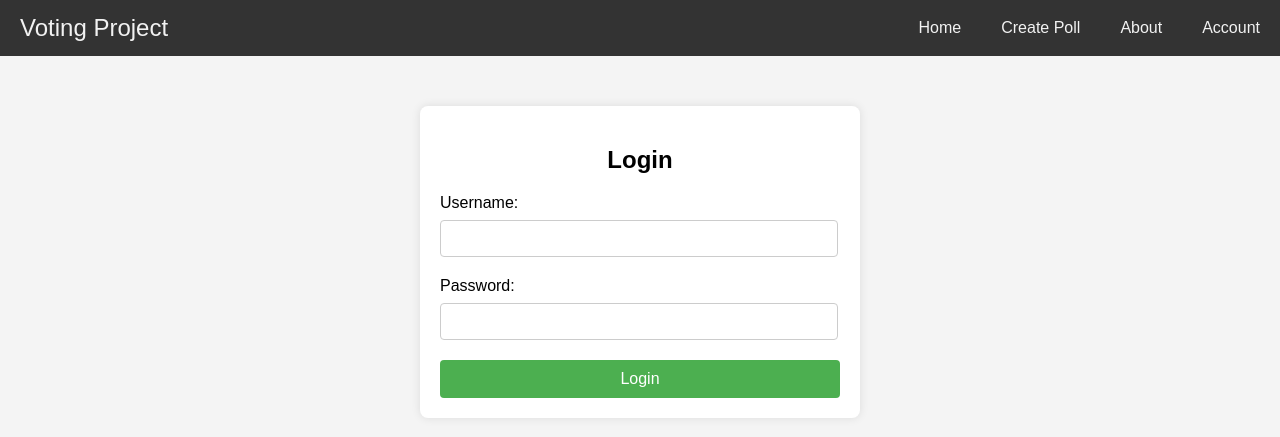
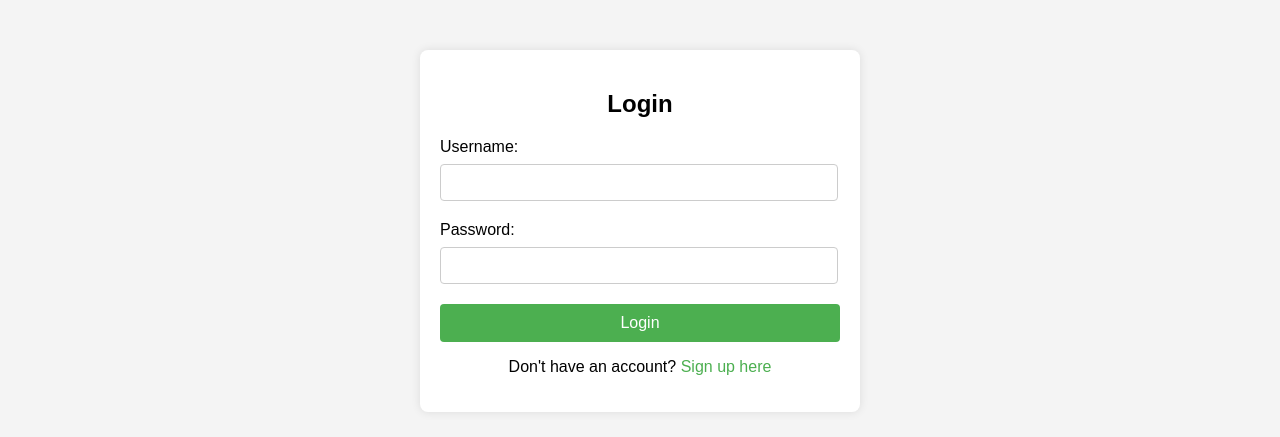
Before and after one commit to MaheelLLC/CIS-375-Vote-Project, a Django app: page /vote/login/ in a window 1280 px wide. Shown: the top 437 px of the page. Run offline with Django 5.2, Linux system fonts and the light colour scheme.

Commit message:
Add login requirement for all views and implement login/signup functionality
- Created `LoginRequiredMiddleware` in `vote_app/middleware.py` to enforce login requirement for all views except for login, signup, and password reset pages.
- Updated `settings.py` to include `LoginRequiredMiddleware` in the MIDDLEWARE list.
- Configured `LOGIN_EXEMPT_URLS` in `settings.py` to specify URLs that should be accessible without login.
- Modified `urls.py` in `voting_project` to properly include and configure URL patterns.
- Updated `vote_app/urls.py` to ensure correct URL names and exemption for login and signup views.
- Added and modified templates for login and signup pages:
  - `vote_app/templates/vote_app/loginPage.html`
  - `vote_app/templates/vote_app/registerPage.html`
- Ensured that login, signup, and password reset pages are accessible without authentication, while all other pages require a user to be logged in.
- Tested the implementation to verify that login-required middleware and exempt URLs are functioning correctly.

```diff
--- /dev/null
+++ b/vote_app/middleware.py
@@ -0,0 +1,26 @@
+# vote_app/middleware.py
+
+from django.conf import settings
+from django.shortcuts import redirect
+from django.urls import reverse
+
+class LoginRequiredMiddleware:
+    """
+    Middleware that requires a user to be authenticated to access any view
+    except for the specified exempt views.
+    """
+
+    def __init__(self, get_response):
+        self.get_response = get_response
+        self.exempt_urls = [reverse('login'), reverse('signup')]
+        # Add other URLs that should be exempt from login requirement here
+        if hasattr(settings, 'LOGIN_EXEMPT_URLS'):
+            self.exempt_urls += [url for url in settings.LOGIN_EXEMPT_URLS]
+
+    def __call__(self, request):
+        if not request.user.is_authenticated:
+            path = request.path_info
+            if not any(path.startswith(url) for url in self.exempt_urls):
+                return redirect('login')
+        response = self.get_response(request)
+        return response
--- a/vote_app/templates/vote_app/loginPage.html
+++ b/vote_app/templates/vote_app/loginPage.html
@@ -10,38 +10,6 @@
             margin: 0;
             padding: 0;
             background-color: #f4f4f4;
-        }
-        .navbar {
-            overflow: hidden;
-            background-color: #333;
-            display: flex;
-            justify-content: space-between;
-            align-items: center;
-        }
-        .navbar .title {
-            color: #f2f2f2;
-            padding: 14px 20px;
-            text-decoration: none;
-            font-size: 1.5em;
-        }
-        .navbar .menu {
-            display: flex;
-        }
-        .navbar a {
-            float: left;
-            display: block;
-            color: #f2f2f2;
-            text-align: center;
-            padding: 14px 20px;
-            text-decoration: none;
-        }
-        .navbar a:hover {
-            background-color: #ddd;
-            color: black;
-        }
-        .navbar .active {
-            background-color: #4CAF50; /* Highlight color */
-            color: white;
         }
         .login-container {
             max-width: 400px;
@@ -81,24 +49,24 @@
         .login-container input[type="submit"]:hover {
             background-color: #45a049;
         }
+        .login-container p {
+            text-align: center;
+        }
+        .login-container a {
+            color: #4CAF50;
+            text-decoration: none;
+        }
+        .login-container a:hover {
+            text-decoration: underline;
+        }
     </style>
 </head>
 <body>
 
-<div class="navbar">
-    <div class="title">Voting Project</div>
-    <div class="menu">
-        <a href="{% url 'home' %}">Home</a>
-        <a href="{% url 'create_poll' %}">Create Poll</a>
-        <a href="{% url 'about' %}">About</a>
-        <a href="{% url 'account' %}">Account</a>
-    </div>
-</div>
-
 <div class="login-container">
     <h2>Login</h2>
     <form action="{% url 'login' %}" method="post">
-       <!---- {% csrf_token %} ---->
+        {% csrf_token %}
         <label for="username">Username:</label>
         <input type="text" id="username" name="username" required>
 
@@ -107,6 +75,7 @@
 
         <input type="submit" value="Login">
     </form>
+    <p>Don't have an account? <a href="{% url 'signup' %}">Sign up here</a></p>
 </div>
 
 </body>
--- a/vote_app/urls.py
+++ b/vote_app/urls.py
@@ -3,18 +3,18 @@ from django.contrib.auth.decorators import login_required
 from . import views
 
 urlpatterns = [
-    path('', login_required(views.homepage), name='home'),
-    path('about/', login_required(views.about), name='about'),
-    path('account/', login_required(views.account), name='account'),
-    path('create-poll/', login_required(views.create_poll), name='create_poll'),
-    path('submit-poll/', login_required(views.submit_poll), name='submit_poll'),
-    path('manage-elections/', login_required(views.manage_elections), name='manage_elections'),
-    path('change-password/', login_required(views.change_password), name='change_password'),
-    path('submit-password/', login_required(views.submit_password), name='submit_password'),
-    path('index/', login_required(views.index), name='index'),  # Root URL for the app
-    path('index/<int:id>/', login_required(views.index_id), name='index_id'),  # URL with an integer ID
-    path('main/', login_required(views.main), name='main'),  # Additional URL for the 'main' view
-    path('dashboard/', login_required(views.dashboard), name='dashboard'),  # URL for the 'dashboard' view
+    path('', views.homepage, name='home'),
+    path('about/', views.about, name='about'),
+    path('account/', views.account, name='account'),
+    path('create-poll/', views.create_poll, name='create_poll'),
+    path('submit-poll/', views.submit_poll, name='submit_poll'),
+    path('manage-elections/', views.manage_elections, name='manage_elections'),
+    path('change-password/', views.change_password, name='change_password'),
+    path('submit-password/', views.submit_password, name='submit_password'),
+    path('index/', views.index, name='index'),  # Root URL for the app
+    path('index/<int:id>/', views.index_id, name='index_id'),  # URL with an integer ID
+    path('main/', views.main, name='main'),  # Additional URL for the 'main' view
+    path('dashboard/', views.dashboard, name='dashboard'),  # URL for the 'dashboard' view
     path('signup/', views.signup, name='signup'),  # Signup URL without login required
     path('login/', views.login_view, name='login'),  # Login URL without login required
     path('register/', views.register_view, name='register'),  # Register URL without login required
--- a/vote_app/views.py
+++ b/vote_app/views.py
@@ -53,47 +53,47 @@ def register_view(request):
         form = CustomUserCreationForm()
     return render(request, 'vote_app/registerPage.html', {'form': form})
 
-@login_required
+#@login_required
 def index(request):
     ls = Poll.objects.all()  # Retrieve all objects from Poll model
     output = ', '.join([p.name for p in ls])  # Example of accessing attribute, adjust as per your model fields
     return HttpResponse("<h1>%s</h1>" % output)
 
-@login_required
+#@login_required
 def index_id(request, id):
     ls = Poll.objects.get(id=id)  # Retrieve all objects from Poll model
     return HttpResponse("<h1>%s</h1>" % ls.name)
 
-@login_required
+#@login_required
 def main(response):
     return HttpResponse("<h1>Main</h1>")
 
-@login_required
+#@login_required
 def dashboard(request):
     return HttpResponse("<h1>Dashboard</h1>")
 
-@login_required
+#@login_required
 def about(request):
     return render(request, 'vote_app/about.html')
 
-@login_required
+#@login_required
 def homepage(request):
     return render(request, 'homepage.html', {})
 
-@login_required
+#@login_required
 def account(request):
     return render(request, 'account.html')
 
-@login_required
+#@login_required
 def create_poll(request):
     return render(request, 'create_poll.html')
 
-@login_required
+#@login_required
 def manage_elections(request):
     return render(request, 'manage_elections.html')
 
 @csrf_exempt
-@login_required
+#@login_required
 def submit_poll(request):
     # POST requests occur when submitting a form
     if request.method == 'POST':
@@ -106,13 +106,13 @@ def submit_poll(request):
         return redirect('home')
     return redirect('create_poll')
 
-@login_required
+#@login_required
 def change_password(request):
     # Handle change password logic
     return render(request, 'change_password.html')
 
 @csrf_exempt
-@login_required
+#@login_required
 def submit_password(request):
     # POST requests occur when submitting a form
     if request.method == 'POST':
```
Also changed, not shown: vote_app/templates/registration/password_reset_confirm.html (added, +9 -0 lines), vote_app/templates/registration/password_reset_email.html (added, +7 -0 lines), vote_app/templates/registration/password_reset_form.html (added, +9 -0 lines), voting_project/settings.py (+12 -4 lines), 1 other file.
